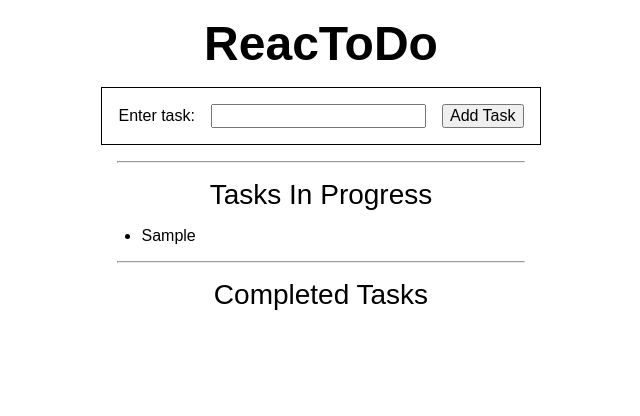
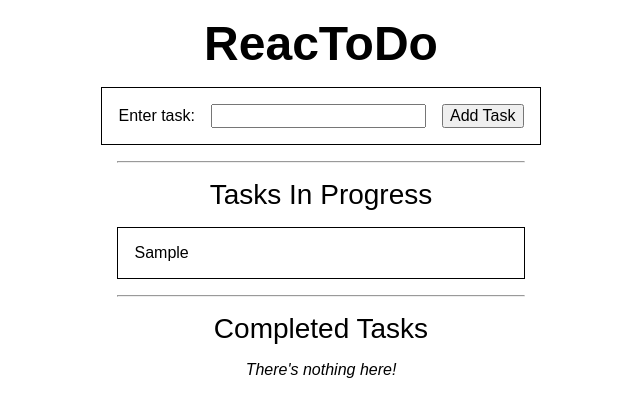
Before and after one commit to ryangholland/react-practice-project, a React (Create React App) app: page / in a window 1280 px wide. Both pictures are taken after typing "Sample" into the empty fields and a click on the button "Add Task". Shown: the top 416 px of the page, without its empty margins (319-959 px from the left). Built offline with nearby package versions, Linux system fonts and the light colour scheme.

Commit message:
Display a conditionally rendered message if task list empty

```diff
--- a/src/components/App.js
+++ b/src/components/App.js
@@ -51,9 +51,11 @@ class App extends Component {
         </form>
         <hr />
         <h2>Tasks In Progress</h2>
+        {tasks.length === 0 && <h4>There's nothing here!</h4>}
         <Overview tasks={tasks} />
         <hr />
         <h2>Completed Tasks</h2>
+        <h4>There's nothing here!</h4>
       </>
     );
   }
--- a/src/components/Overview.js
+++ b/src/components/Overview.js
@@ -7,11 +7,18 @@ class Overview extends Component {
 
   render() {
     const { tasks } = this.props;
-    const listItems = tasks.map((task) => {
-      return <li key={task.id}>{task.text}</li>;
-    });
 
-    return <ul>{listItems}</ul>;
+    return (
+      <>
+        {tasks.map((task) => {
+          return (
+            <div key={task.id} className="task-div">
+              <h3>{task.text}</h3>
+            </div>
+          );
+        })}
+      </>
+    );
   }
 }
 
--- a/src/style.css
+++ b/src/style.css
@@ -41,3 +41,14 @@ h2 {
   margin: 1rem;
   text-align: center;
 }
+
+.task-div {
+  border: solid 1px black;
+  padding: 1rem;
+  margin: 1rem;
+}
+
+h4 {
+  text-align: center;
+  font-style: italic;
+}
```
